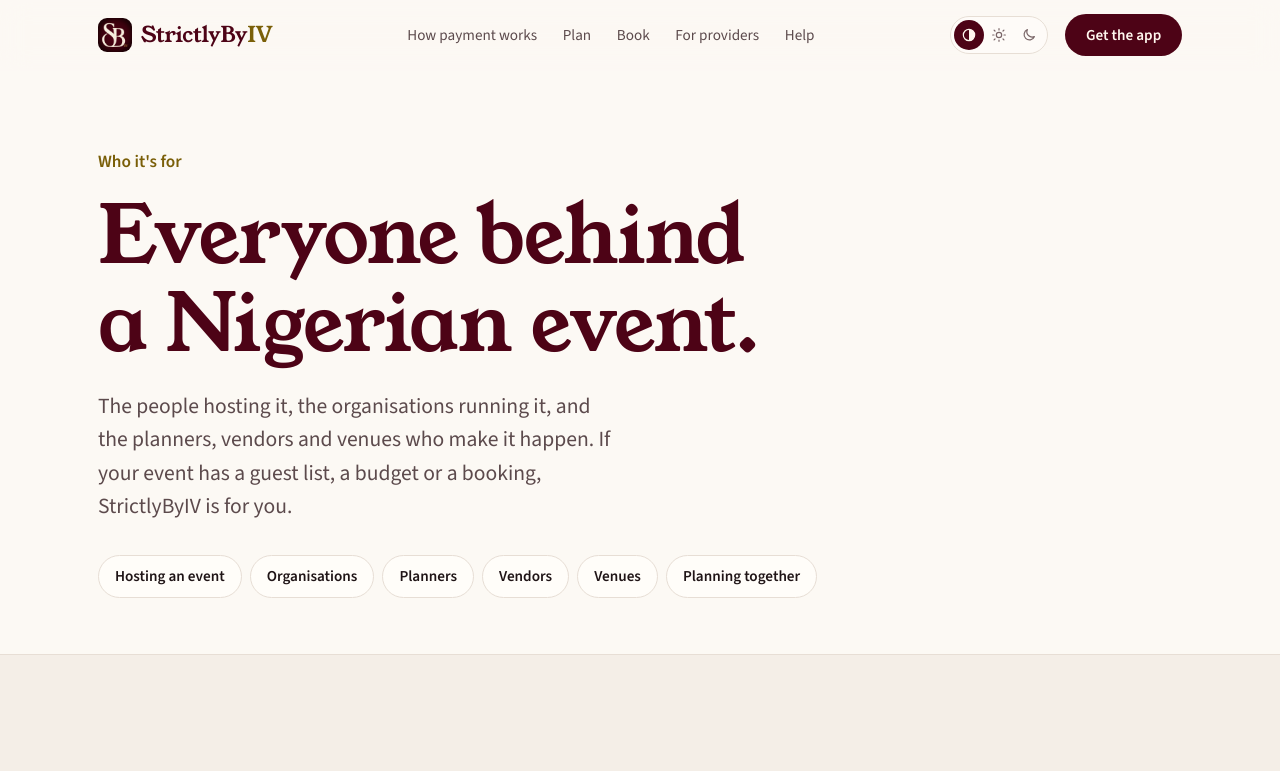
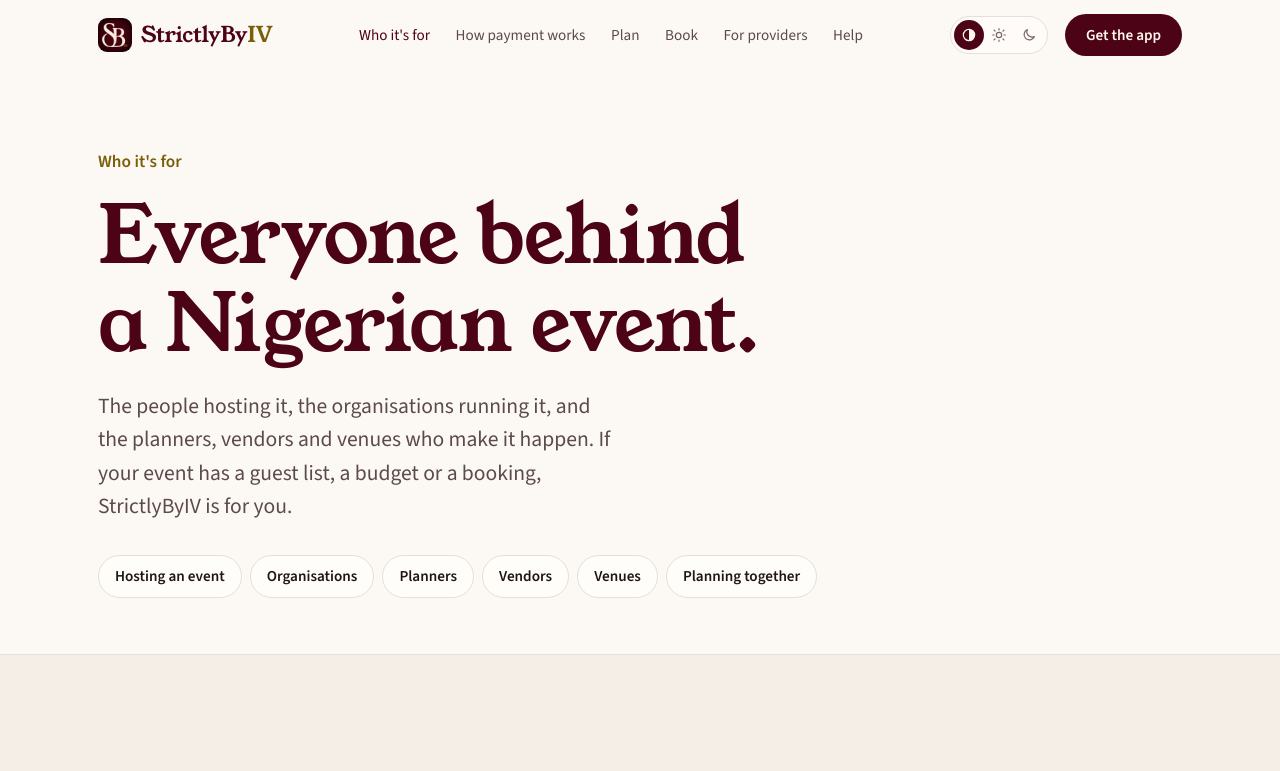
Before and after one commit to osisupermoses/strictlybyiv.com, a plain HTML site: page who-its-for/index.html in a window 1280 px wide. Shown: the top 771 px of the page. Drawn offline with nearby package versions, Linux system fonts and the light colour scheme.

Commit message:
content(nav): Who it's for leads the top bar; a shorter hero line
The top bar now opens with "Who it's for" on the home, features and Who
it's for pages, marked as the current page on its own. Links no longer
wrap: between 960 and 1100px the bar tightens, and below 960px it folds
to Help alone (before, at about 900px the links broke onto two lines).

The hero line drops "StrictlyByIV is an events app built for Nigeria",
which "What is StrictlyByIV?" repeats just below.

Co-Authored-By: Claude Opus 5.5 <noreply@anthropic.com>

```diff
--- a/who-its-for/index.html
+++ b/who-its-for/index.html
@@ -77,8 +77,9 @@ p{margin:0}
 .nav.scrolled{border-bottom-color:var(--line)}
 .nav .wrap{display:flex;align-items:center;justify-content:space-between;gap:1rem;padding-block:14px}
 .nav ul{display:flex;gap:1.6rem;list-style:none;margin:0;padding:0;font-size:.95rem;font-weight:500;color:var(--ink-2)}
-.nav ul a{text-decoration:none}
+.nav ul a{text-decoration:none;white-space:nowrap}
 .nav ul a:hover{color:var(--wine)}
+.nav ul a[aria-current]{color:var(--wine)}
 .btn{display:inline-flex;align-items:center;justify-content:center;gap:.5rem;font:600 .95rem/1 var(--body);text-decoration:none;border-radius:999px;padding:.85rem 1.3rem;border:0;cursor:pointer;transition:transform .15s,background .2s}
 .btn:active{transform:scale(.98)}
 .btn-wine{background:var(--wine);color:var(--on-wine)}
@@ -86,7 +87,8 @@ p{margin:0}
 .nav-actions{display:flex;align-items:center;gap:1.1rem}
 .nav-help{display:none;font-size:.95rem;font-weight:500;color:var(--ink-2);text-decoration:none}
 .nav-help:hover{color:var(--wine)}
-@media (max-width:820px){.nav ul{display:none}.nav-help{display:inline}}
+@media (max-width:1100px){.nav ul{gap:1rem;font-size:.9rem}}
+@media (max-width:960px){.nav ul{display:none}.nav-help{display:inline}}
 .nav .btn{white-space:nowrap}
 @media (max-width:420px){.nav .wrap{gap:.6rem}.nav-actions{gap:.8rem}.nav .btn{padding:.7rem .95rem;font-size:.9rem}.wordmark{font-size:1.18rem;gap:.45rem}.wordmark img{width:30px;height:30px}}
 
@@ -165,6 +167,7 @@ footer .wrap{display:grid;grid-template-columns:1.2fr 2fr;gap:2rem}
   <div class="wrap">
     <a class="wordmark" href="/" aria-label="StrictlyByIV home"><img src="/assets/home/icon.png" alt=""><span class="wm">StrictlyBy<b>IV</b></span></a>
     <ul>
+      <li><a href="/who-its-for/" aria-current="page">Who it's for</a></li>
       <li><a href="/#protection">How payment works</a></li>
       <li><a href="/#plan">Plan</a></li>
       <li><a href="/#book">Book</a></li>
```
Also changed, not shown: features/index.html (+4 -2 lines), index.html (+5 -3 lines).
